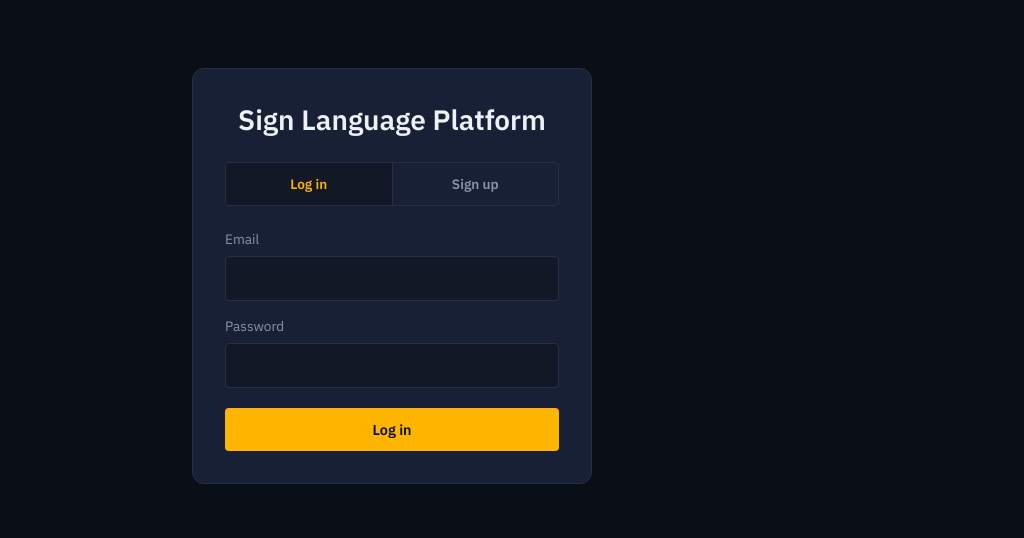
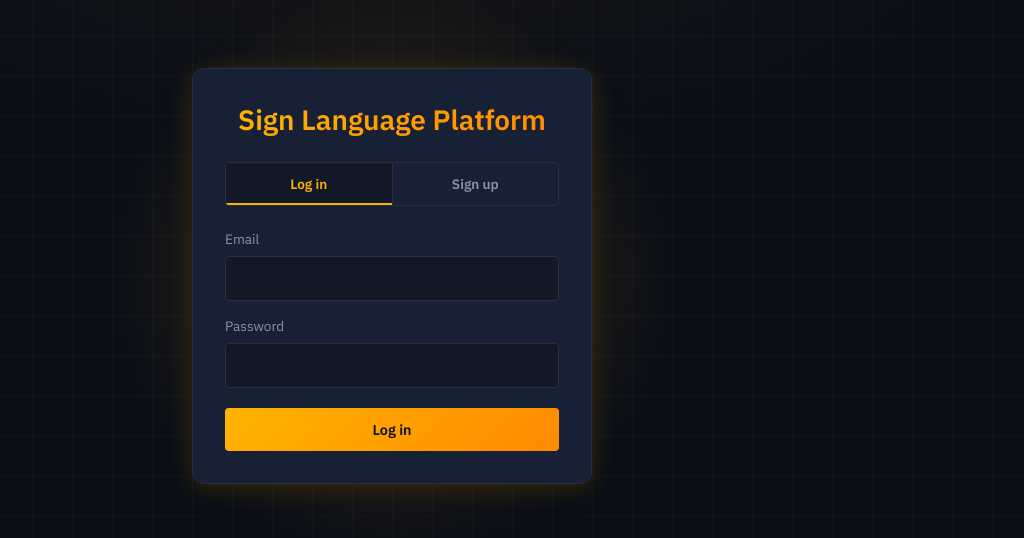
Before and after one commit to springboardmentor15742s-oss/Team_3_Sign_Language_AI, a React (Create React App) app in the folder frontend/: page /login in a window 1280 px wide. Shown: the part 124-662 px from the top of the page, without its empty margins (248-1272 px from the left). Built offline with nearby package versions, Linux system fonts and the light colour scheme.

Commit message:
style: refresh visual design system (new tokens, global animations/polish, animated-number/progress-bar primitives)

```diff
--- a/frontend/public/index.html
+++ b/frontend/public/index.html
@@ -30,7 +30,7 @@
       work correctly both with client-side routing and a non-root public URL.
       Learn how to configure a non-root public URL by running `npm run build`.
     -->
-    <title>React App</title>
+    <title>Sign Language Platform</title>
   </head>
   <body>
     <noscript>You need to enable JavaScript to run this app.</noscript>
--- /dev/null
+++ b/frontend/src/components/AnimatedProgressBar.tsx
@@ -0,0 +1,21 @@
+import React, { useEffect, useState } from 'react';
+
+interface AnimatedProgressBarProps {
+  percent: number;
+  className?: string;
+  dimension?: 'width' | 'height';
+}
+
+// Renders at 0 for one frame, then transitions to the real value — the
+// CSS `transition: width/height` on the fill class does the actual
+// animating. A one-time reveal per mount/value change, not a loop.
+export function AnimatedProgressBar({ percent, className, dimension = 'width' }: AnimatedProgressBarProps) {
+  const [value, setValue] = useState(0);
+
+  useEffect(() => {
+    const frame = requestAnimationFrame(() => setValue(percent));
+    return () => cancelAnimationFrame(frame);
+  }, [percent]);
+
+  return <div className={className} style={{ [dimension]: `${value}%` }} />;
+}
--- a/frontend/src/components/Modal.css
+++ b/frontend/src/components/Modal.css
@@ -3,22 +3,42 @@
   inset: 0;
   /* Dims with the existing background token itself, not a new color. */
   background: color-mix(in srgb, var(--color-bg) 75%, transparent);
+  backdrop-filter: blur(3px);
   display: flex;
   align-items: center;
   justify-content: center;
   padding: var(--space-4);
   z-index: 100;
+  animation: backdrop-in var(--duration-fast) ease both;
+}
+
+@keyframes backdrop-in {
+  from { opacity: 0; }
+  to { opacity: 1; }
 }
 
 .modal {
   background: var(--color-surface);
   border: 1px solid var(--color-border);
   border-radius: var(--radius-lg);
+  box-shadow: var(--shadow-glow-md), var(--shadow-lift);
   width: 100%;
   max-width: 480px;
   max-height: 85vh;
   overflow-y: auto;
   padding: var(--space-5);
+  animation: modal-in var(--duration-base) var(--ease-out) both;
+}
+
+@keyframes modal-in {
+  from {
+    opacity: 0;
+    transform: translateY(12px) scale(0.98);
+  }
+  to {
+    opacity: 1;
+    transform: translateY(0) scale(1);
+  }
 }
 
 .modal__header {
--- a/frontend/src/components/Topbar.css
+++ b/frontend/src/components/Topbar.css
@@ -47,6 +47,7 @@
 .topbar__nav-link--active {
   color: var(--color-accent);
   border-bottom-color: var(--color-accent);
+  text-shadow: 0 0 12px var(--color-accent-glow);
 }
 
 .topbar__account {
@@ -71,12 +72,13 @@
   align-items: center;
   justify-content: center;
   cursor: pointer;
-  transition: color 150ms ease, border-color 150ms ease;
+  transition: color 150ms ease, border-color 150ms ease, box-shadow 150ms ease;
 }
 
 .topbar__about:hover {
   color: var(--color-text);
   border-color: var(--color-accent-dim);
+  box-shadow: var(--shadow-glow-sm);
 }
 
 .topbar__logout {
@@ -88,10 +90,11 @@
   padding: var(--space-2) var(--space-3);
   border-radius: var(--radius-sm);
   cursor: pointer;
-  transition: border-color 150ms ease, color 150ms ease;
+  transition: border-color 150ms ease, color 150ms ease, box-shadow 150ms ease;
 }
 
 .topbar__logout:hover {
   border-color: var(--color-accent-dim);
   color: var(--color-text);
+  box-shadow: var(--shadow-glow-sm);
 }
--- a/frontend/src/index.css
+++ b/frontend/src/index.css
@@ -2,9 +2,19 @@
   box-sizing: border-box;
 }
 
+/* Instrument-panel backdrop: a faint fixed grid + a soft glow seated at
+   the top of the viewport. Both are static (no animation) — this is
+   ambient texture, not motion, so it never competes for attention while
+   someone's mid-practice. */
 body {
   margin: 0;
-  background: var(--color-bg);
+  background-color: var(--color-bg);
+  background-image:
+    radial-gradient(ellipse 1200px 600px at 50% -10%, rgba(255, 180, 0, 0.07), transparent 60%),
+    linear-gradient(rgba(255, 255, 255, 0.025) 1px, transparent 1px),
+    linear-gradient(90deg, rgba(255, 255, 255, 0.025) 1px, transparent 1px);
+  background-size: auto, 40px 40px, 40px 40px;
+  background-attachment: fixed;
   color: var(--color-text);
   font-family: var(--font-heading);
   -webkit-font-smoothing: antialiased;
@@ -15,6 +25,57 @@ code {
   font-family: var(--font-mono);
 }
 
+/* Consistent glowing focus ring app-wide, on top of whatever
+   component-local focus style already exists. */
+:focus-visible {
+  outline: 2px solid var(--color-accent);
+  outline-offset: 2px;
+}
+
+/* Instrument-panel scrollbar */
+::-webkit-scrollbar {
+  width: 10px;
+  height: 10px;
+}
+
+::-webkit-scrollbar-track {
+  background: var(--color-bg);
+}
+
+::-webkit-scrollbar-thumb {
+  background: var(--color-surface-raised);
+  border: 2px solid var(--color-bg);
+  border-radius: 999px;
+}
+
+::-webkit-scrollbar-thumb:hover {
+  background: var(--color-accent-dim);
+}
+
+* {
+  scrollbar-color: var(--color-surface-raised) var(--color-bg);
+}
+
+/* Shared one-time entrance animation — mount-triggered, never looping. */
+@keyframes rise-in {
+  from {
+    opacity: 0;
+    transform: translateY(10px);
+  }
+  to {
+    opacity: 1;
+    transform: translateY(0);
+  }
+}
+
+@media (prefers-reduced-motion: reduce) {
+  * {
+    animation-duration: 0.001ms !important;
+    animation-iteration-count: 1 !important;
+    transition-duration: 0.001ms !important;
+  }
+}
+
 .page {
   min-height: 100vh;
   padding: var(--space-6) var(--space-7);
@@ -22,6 +83,26 @@ code {
   flex-direction: column;
   gap: var(--space-6);
 }
+
+/* fill-mode is "backwards", not "both" — the animation's own end state
+   (opacity: 1, transform: translateY(0)) is already identical to each
+   child's un-animated default, so nothing needs to be forward-filled.
+   That matters because "both"/"forwards" would leave a lingering
+   `transform: translateY(0)` on ancestors like the topbar even after the
+   animation finishes — and any `transform` value other than `none`
+   creates a new containing block for `position: fixed` descendants,
+   which broke fixed-position modals nested inside animated ancestors. */
+.page > * {
+  animation: rise-in var(--duration-entrance) var(--ease-out) backwards;
+}
+
+.page > *:nth-child(1) { animation-delay: 0ms; }
+.page > *:nth-child(2) { animation-delay: 40ms; }
+.page > *:nth-child(3) { animation-delay: 80ms; }
+.page > *:nth-child(4) { animation-delay: 120ms; }
+.page > *:nth-child(5) { animation-delay: 160ms; }
+.page > *:nth-child(6) { animation-delay: 200ms; }
+.page > *:nth-child(n+7) { animation-delay: 240ms; }
 
 @media (max-width: 860px) {
   .page {
@@ -46,12 +127,34 @@ code {
 .content-loading {
   min-height: 50vh;
   display: flex;
+  flex-direction: column;
   align-items: center;
   justify-content: center;
+  gap: var(--space-4);
+}
+
+/* A working AI system "thinking", not a static message — spins only
+   while something is actually loading, so it never runs idle. */
+.content-loading::before {
+  content: '';
+  width: 34px;
+  height: 34px;
+  border-radius: 50%;
+  border: 3px solid var(--color-surface-raised);
+  border-top-color: var(--color-accent);
+  animation: spin 800ms linear infinite;
+  box-shadow: var(--shadow-glow-sm);
+}
+
+@keyframes spin {
+  to {
+    transform: rotate(360deg);
+  }
 }
 
 .btn {
-  background: var(--color-accent);
+  position: relative;
+  background: var(--gradient-accent);
   border: none;
   color: var(--color-bg);
   font-family: var(--font-heading);
@@ -60,16 +163,48 @@ code {
   padding: var(--space-3) var(--space-5);
   border-radius: var(--radius-sm);
   cursor: pointer;
-  transition: opacity 150ms ease;
+  overflow: hidden;
+  /* .btn is also used on router <Link>s (Landing's CTAs, Courses' "Open"),
+     not just <button>s — without this they'd pick up the browser's
+     default link underline in some states. */
+  text-decoration: none;
+  display: inline-block;
+  transition: box-shadow var(--duration-fast) ease, transform var(--duration-fast) ease, opacity var(--duration-fast) ease;
 }
 
 .btn:hover {
-  opacity: 0.85;
+  box-shadow: var(--shadow-glow-md);
+  transform: translateY(-1px);
+}
+
+.btn:active {
+  transform: translateY(0) scale(0.98);
+}
+
+/* A brief diagonal shine sweep on hover — one pass, not a loop. */
+.btn::after {
+  content: '';
+  position: absolute;
+  inset: 0;
+  background: linear-gradient(115deg, transparent 30%, rgba(255, 255, 255, 0.35) 50%, transparent 70%);
+  transform: translateX(-100%);
+  transition: transform 600ms ease;
+  pointer-events: none;
+}
+
+.btn:hover::after {
+  transform: translateX(100%);
 }
 
 .btn:disabled {
   opacity: 0.5;
   cursor: not-allowed;
+  transform: none;
+  box-shadow: none;
+}
+
+.btn:disabled::after {
+  display: none;
 }
 
 .btn--ghost {
@@ -78,7 +213,12 @@ code {
   color: var(--color-text);
 }
 
+.btn--ghost::after {
+  display: none;
+}
+
 .btn--ghost:hover {
-  opacity: 1;
   border-color: var(--color-accent-dim);
+  box-shadow: var(--shadow-glow-sm);
+  transform: translateY(-1px);
 }
--- a/frontend/src/pages/Auth.css
+++ b/frontend/src/pages/Auth.css
@@ -1,9 +1,27 @@
 .auth-page {
   align-items: center;
   justify-content: center;
+  position: relative;
+  overflow: hidden;
+}
+
+/* Static (non-animated) glow seated behind the card — depth, not motion. */
+.auth-page::before {
+  content: '';
+  position: absolute;
+  top: 10%;
+  left: 50%;
+  transform: translateX(-50%);
+  width: 640px;
+  height: 640px;
+  max-width: 90vw;
+  background: radial-gradient(circle, var(--color-accent-glow) 0%, transparent 65%);
+  opacity: 0.5;
+  pointer-events: none;
 }
 
 .auth-card {
+  position: relative;
   width: 100%;
   max-width: 400px;
   display: flex;
@@ -13,6 +31,8 @@
   border: 1px solid var(--color-border);
   border-radius: var(--radius-lg);
   padding: var(--space-6);
+  box-shadow: var(--shadow-glow-md), var(--shadow-lift);
+  animation: rise-in var(--duration-entrance) var(--ease-out) both;
 }
 
 .auth-card__heading {
@@ -20,8 +40,11 @@
   font-family: var(--font-heading);
   font-weight: 600;
   font-size: 1.75rem;
-  color: var(--color-text);
   text-align: center;
+  background: var(--gradient-accent);
+  -webkit-background-clip: text;
+  background-clip: text;
+  color: transparent;
 }
 
 .auth-tabs {
@@ -55,6 +78,7 @@
 .auth-tabs__tab--active {
   background: var(--color-surface);
   color: var(--color-accent);
+  box-shadow: inset 0 -2px 0 var(--color-accent);
 }
 
 .auth-form {
--- a/frontend/src/pages/Dashboard.css
+++ b/frontend/src/pages/Dashboard.css
@@ -9,6 +9,11 @@
   border: 1px solid var(--color-border);
   border-radius: var(--radius-lg);
   padding: var(--space-5);
+  transition: border-color var(--duration-fast) ease;
+}
+
+.board-section:hover {
+  border-color: var(--color-accent-dim);
 }
 
 .panels-row {
```
Also changed, not shown: frontend/src/components/AnimatedNumber.tsx (added, +51 -0 lines), frontend/src/components/StatsRow.css (+26 -1 lines), frontend/src/styles/tokens.css (+19 -0 lines).
